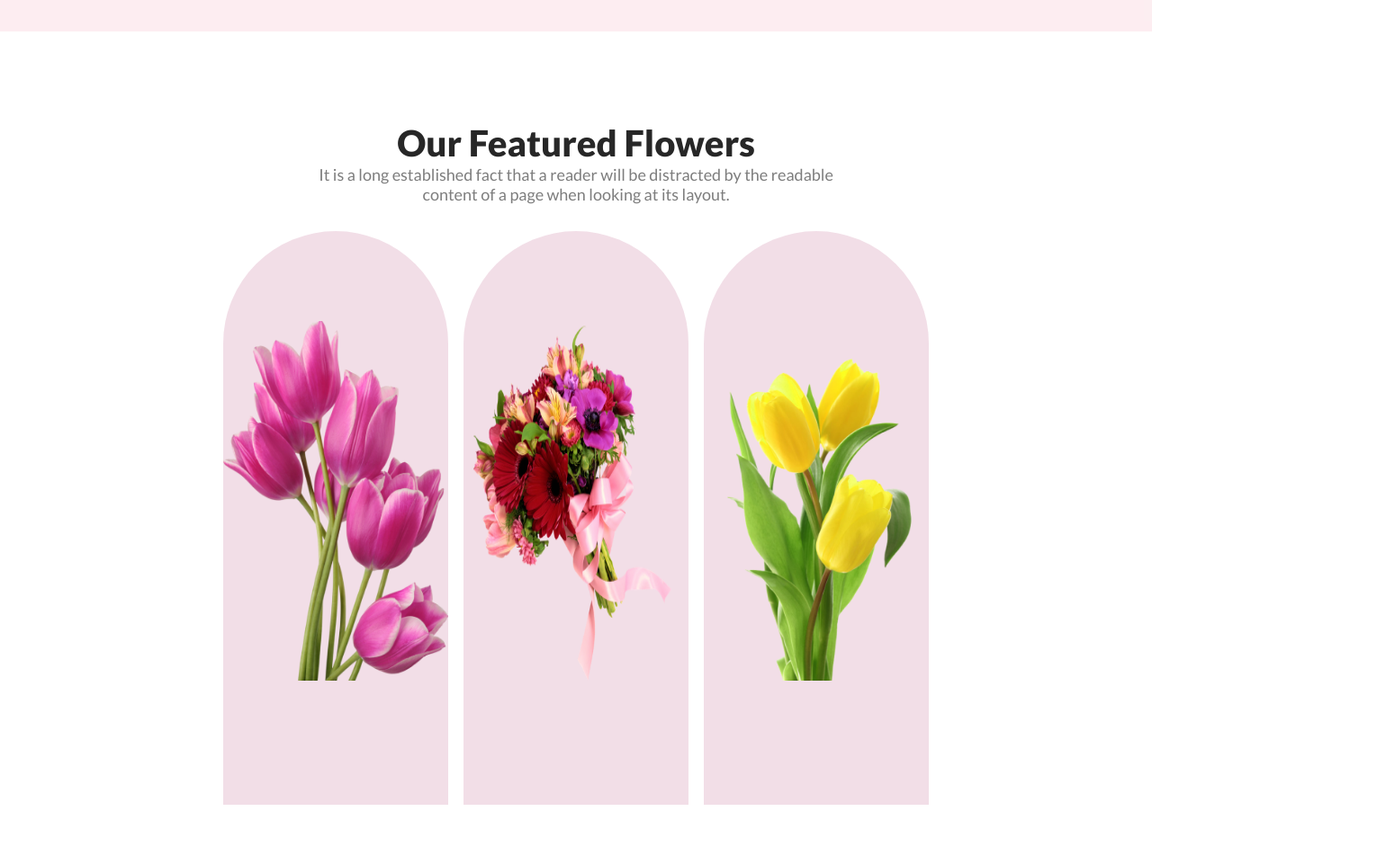
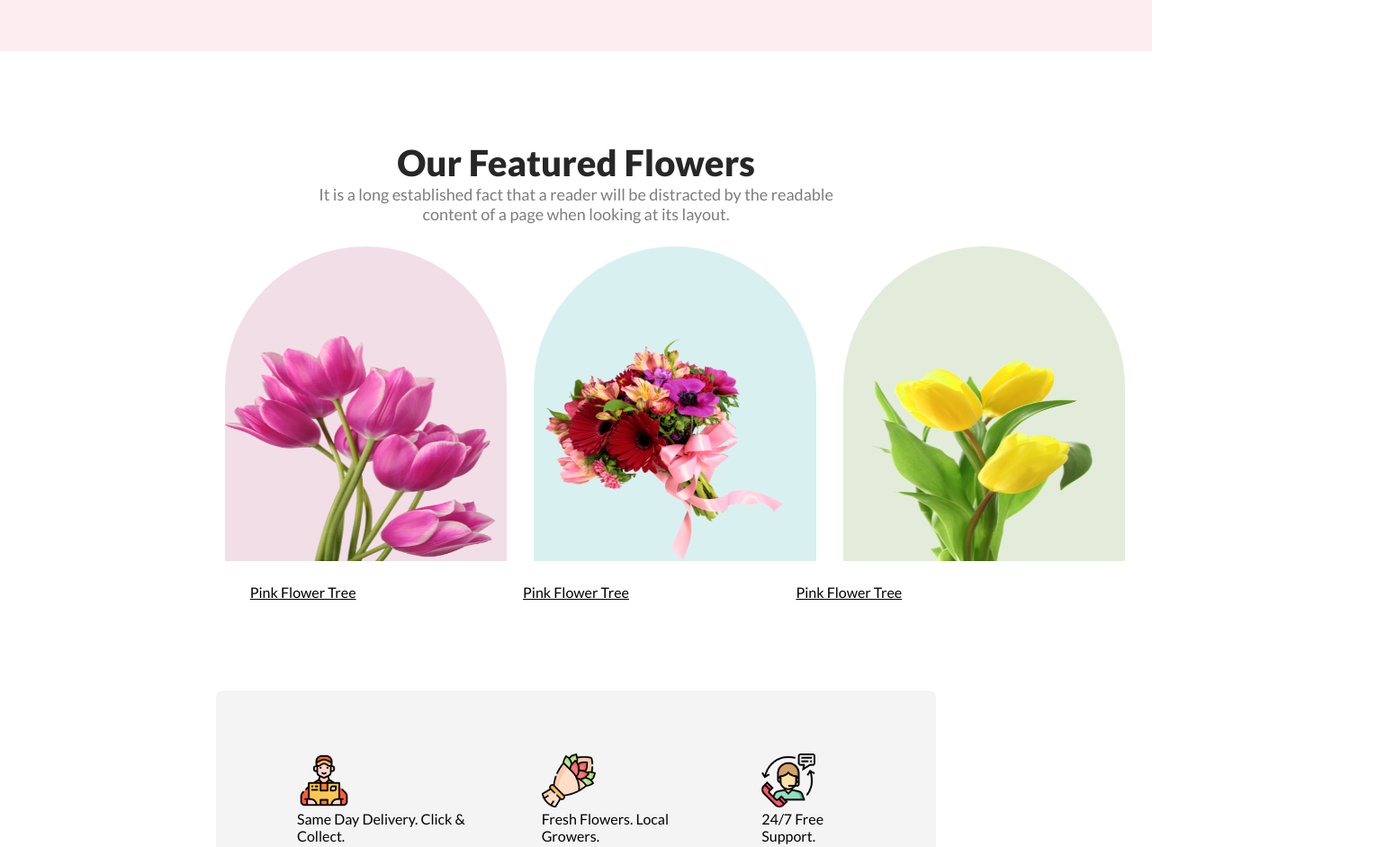
Before and after one commit to arefulomi74/first-assginment, a plain HTML site: page index.html in a window 1280 px wide. Shown: the part 740-1682 px from the top of the page at 90% size, 1540 px wide, since content can reach past the window. Drawn offline with Linux system fonts and the light colour scheme.

Commit message:
added final section

```diff
--- a/index.html
+++ b/index.html
@@ -26,11 +26,17 @@
                 <p class="section1-description">It is a long established fact that a reader will be distracted by the readable <br>content of a page when looking at its layout.</p>
             </div>
             <div class="box-picture-container">
-                <div class="box"><img src="./flower/pngwing 6.png" alt="" class="box-picture"></div>
-               <div class="box"> <img src="./flower/pngwing 5.png" alt="" class="box-picture">
+                <div class="box box1"><img  src="./flower/pngwing 6.png" alt="" class="box-picture"></div>
+               <div class="box box2"> <img src="./flower/pngwing 5.png" alt="" class="box-picture">
                </div>
-             <div class="box"><img src="./flower/pngwing 7.png" alt="" class="box-picture"></div>
+             <div class="box box3"><img src="./flower/pngwing 7.png" alt="" class="box-picture"></div>
             </div>
+        </div>
+        <div class="paragraph">
+        <div class="box-paragraph">Pink Flower Tree</div>
+        <div class="box-paragraph">Pink Flower Tree</div>
+        <div class="box-paragraph">Pink Flower Tree</div>
+    </div>
         </section>
         <section>
             <div class="section2">
@@ -39,14 +45,14 @@
                     <p class="section2-description">Same Day Delivery. Click & Collect.</p>
                 </div>
                 <div class="section2-item">
-                    <img src="./flower/Group 58.png" alt="" class="dp">
+                    <img  src="./flower/Group 58.png" alt="" class="dp">
                     <p class="section2-description">Fresh Flowers. Local Growers.</p>
                 </div>
                 <div class="section2-item">
                     <img src="./flower/Group 59.png" alt="" class="dp">
                     <p class="section2-description">24/7 Free Support.</p>
                 </div>
-            </div>
+
         </section>
    <section>
     <div class="section3">
--- a/styles/style.css
+++ b/styles/style.css
@@ -1,6 +1,6 @@
 *{
     margin: 0;
-    margin: 0;
+    padding: 0;
 }
 body{
     font-family: 'Lato', sans-serif;
@@ -11,6 +11,8 @@ main section{
 .header{
     background-color: rgba(229, 84, 115, 0.10);
     display: flex;
+    justify-content: space-around;
+    gap: 70px;
     padding:100px 240px;
 }
 .header-text{
@@ -42,8 +44,8 @@ main section{
 .profile-img{
     width: 400px;
 
+}
 
-}
 .section1-title{
     color: #272727;
     text-align: center;
@@ -61,24 +63,61 @@ main section{
 
 }
 .box-picture-container{
-    display:flex;
-   align-items: center;
+   display:flex;
    justify-content:space-around;
-   margin:30px 240px 0 240px;
+   width:1000px;
+   height:300px;
+   align-items:center;
+   margin:50px 250px 0 250px;
+   gap: 30px;
+
+
+
 
 }
 .box{
 
     border-radius: 300px 300px 0px 0px;
-    background: rgba(167, 33, 98, 0.15);
-    width: 250px;
-    height: 538px;
+    width: 330px;
+    height:250px;
     padding-top: 100px;
+    background-color:rgba(167, 33, 98, 0.15);
+    margin-bottom: 0px;
+
 
 }
-.box >img{
-    width: 250px;
-    height: 400px;
+.box2{
+    border-radius: 300px 300px 0px 0px;
+    width: 330px;
+    height: 250px;
+    padding-top: 100px;
+    background-color: rgba(5, 151, 160, 0.15);
+    margin-bottom:0px;
+
+}
+.box3{
+    border-radius: 300px 300px 0px 0px;
+    width: 330px;
+    height: 250px;
+    padding-top: 100px;
+    background-color: rgb(71, 125, 17, 0.15);
+    margin-bottom: 0px;
+
+}
+
+.box-picture{
+    width: 300px;
+    height: 250px;
+
+
+}
+.paragraph{
+    display: flex;
+    justify-content: space-around;
+    text-decoration: underline;
+    align-items: center;
+    margin: 50px 200px;
+    gap:30px;
 }
 
 
@@ -94,6 +133,9 @@ main section{
 }
 .dp{
     width: 60px;
+    margin: 0 auto;
+
+
 
 }
 
@@ -105,11 +147,14 @@ main section{
     border-radius: 8px;
     background-color: rgba(229, 84, 115, 0.05);
     padding:100px 200px;
+    width: 1140px;
+    height:300px ;
+
 }
 .section3-title{
     color: #272727;
     font-size: 40px;
-    font-weight: 800;
+    font-weight:800;
     margin-top: 0;
 
 }
@@ -220,6 +265,7 @@ input[type="email"]
     margin-right:30px;
     border-radius: 8px;
     border: 0;
+    padding-left:30px ;
 }
 
 
@@ -229,6 +275,7 @@ input[type="email"]
 .footer-section{
     background-color: #111010;
     padding:100px 100px;
+    margin-top: 100px;
 }
 .footer-section{
     text-align: center;
```
